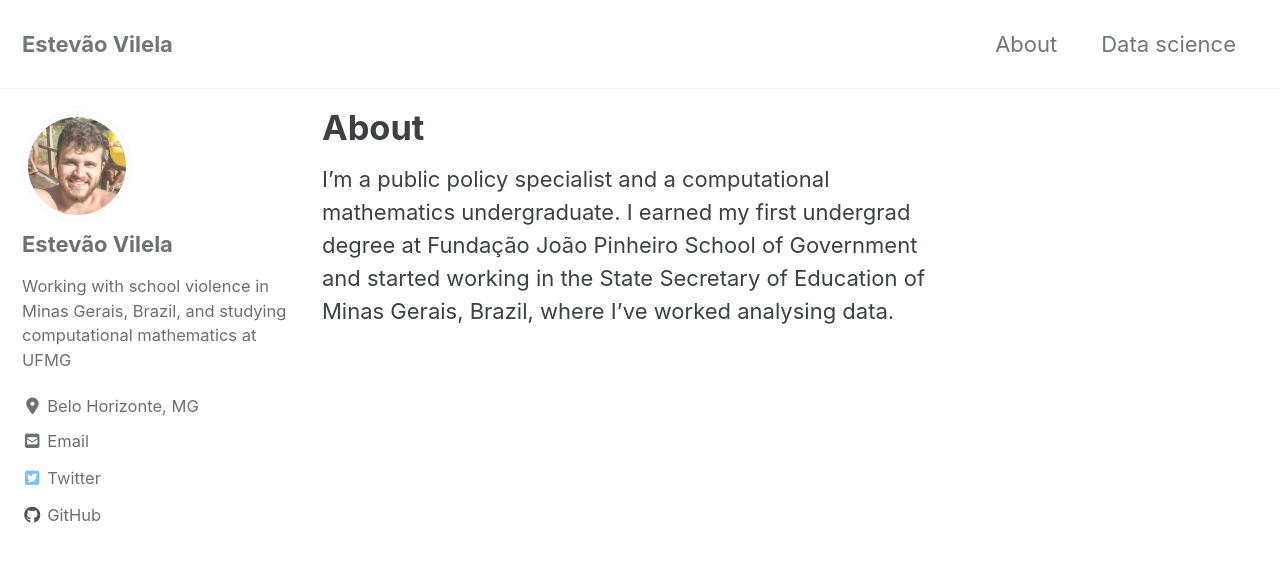
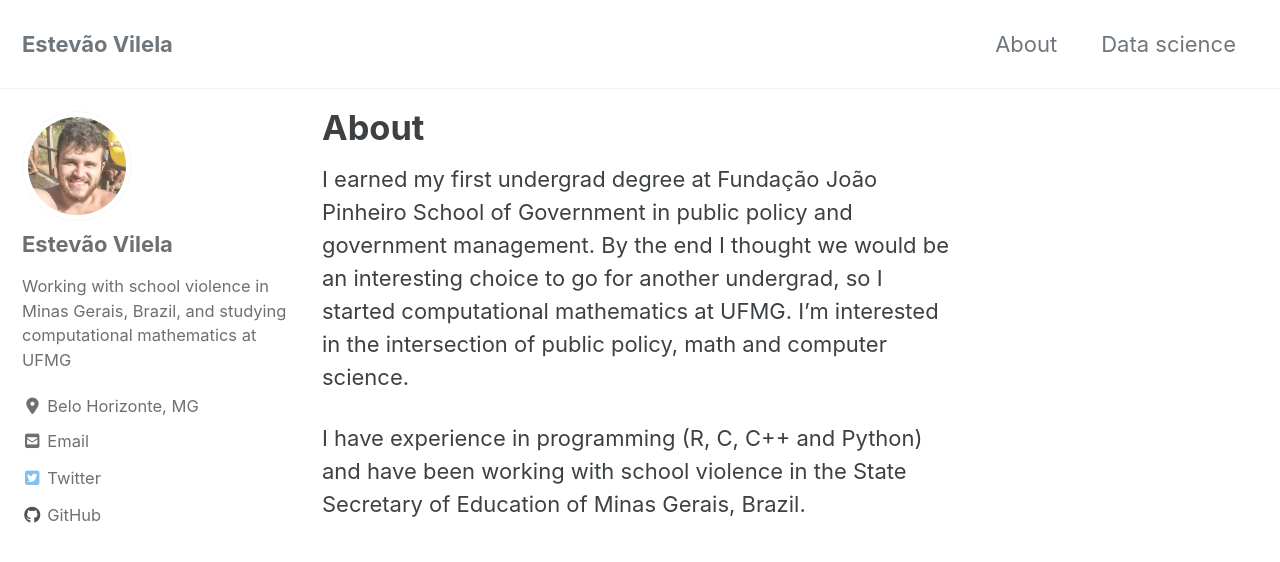
Before and after one commit to estevaovilela/estevaovilela.github.io, a Jekyll site: the page built from _pages/about.md, in a window 1280 px wide and 900 px high. Shown: the top 562 px of the window. Built offline with Jekyll 4.4.1, drawn with Linux system fonts in a browser that asks for light colours; cached includes are drawn as plain includes; nearby versions of some CDN libraries.

Commit message:
changing about.md

```diff
--- a/_pages/about.md
+++ b/_pages/about.md
@@ -3,4 +3,6 @@ title: "About"
 permalink: /about/
 ---
 
-I'm a public policy specialist and a computational mathematics undergraduate. I earned my first undergrad degree at Fundação João Pinheiro School of Government and started working in the State Secretary of Education of Minas Gerais, Brazil, where I've worked analysing data.
+I earned my first undergrad degree at Fundação João Pinheiro School of Government in public policy and government management. By the end I thought we would be an interesting choice to go for another undergrad, so I started computational mathematics at UFMG. I'm interested in the intersection of public policy, math and computer science.
+
+I have experience in programming (R, C, C++ and Python) and have been working with school violence in the State Secretary of Education of Minas Gerais, Brazil.
```
